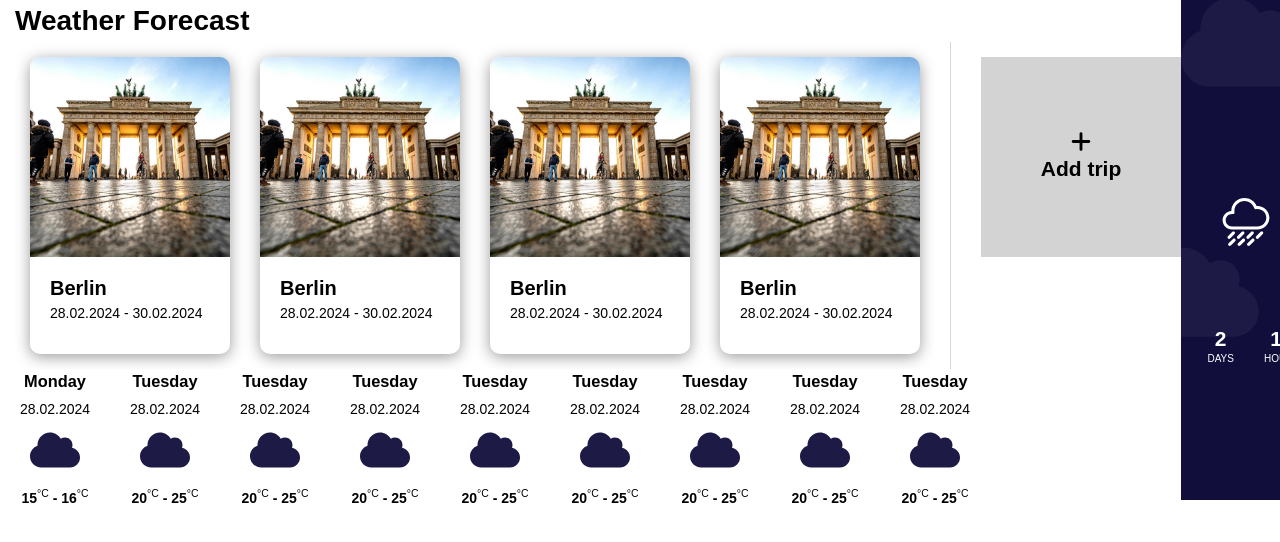
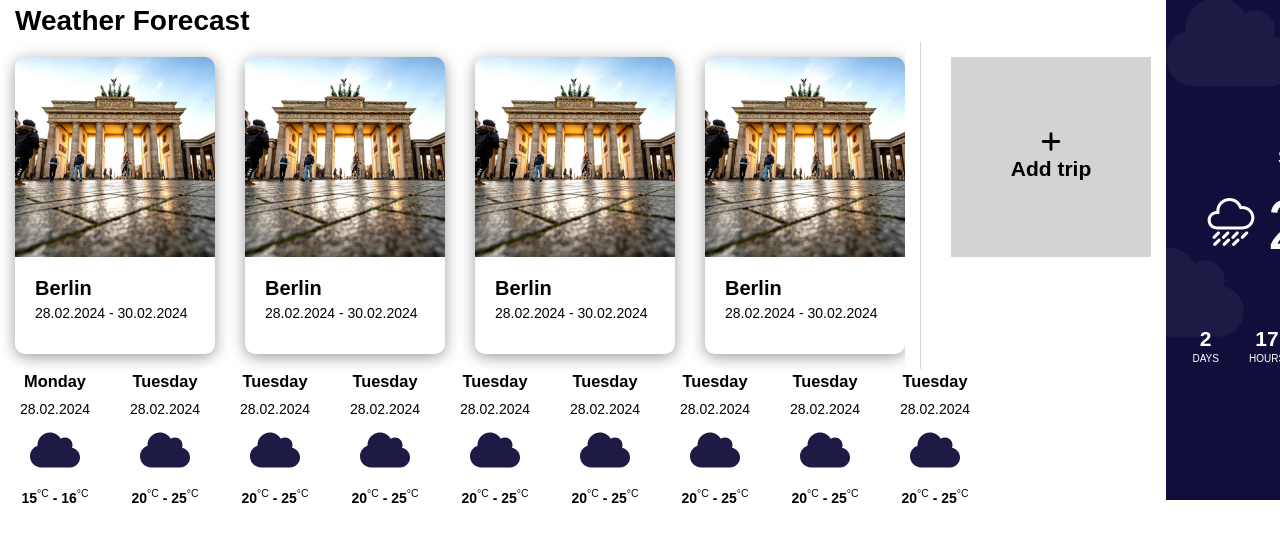
Before and after one commit to Xxandder/weather-app, a React (Vite) app in the folder weather-app/: page / in a window 1280 px wide. Shown: the top 542 px of the page. Built offline with nearby package versions, Linux system fonts and the light colour scheme.

Commit message:
+ updated positioning styles for trips component

```diff
--- a/weather-app/src/components/trips/styles.module.scss
+++ b/weather-app/src/components/trips/styles.module.scss
@@ -1,6 +1,8 @@
 .trips{
     display: flex;
-    gap: 30px
+    gap: 30px;
+    margin-left: -15px;
+    max-width: 100%;
 }
 
 .trips__list-container{
```
